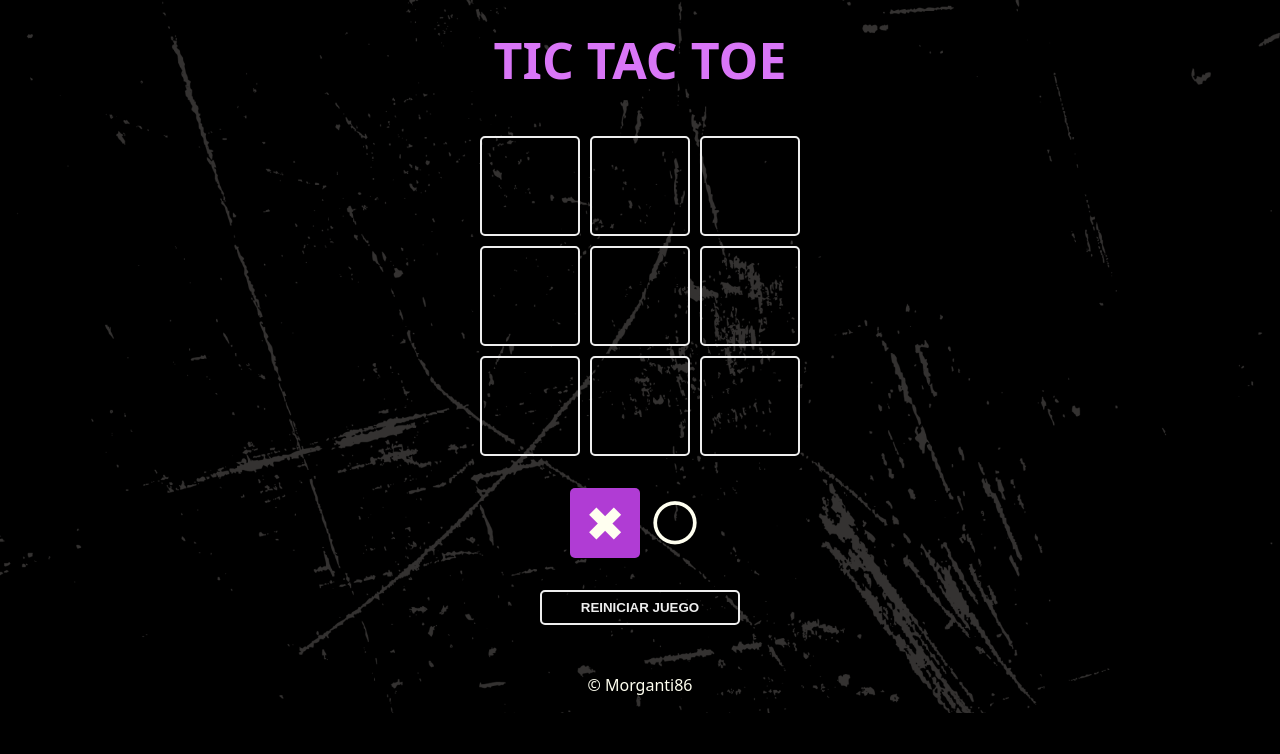
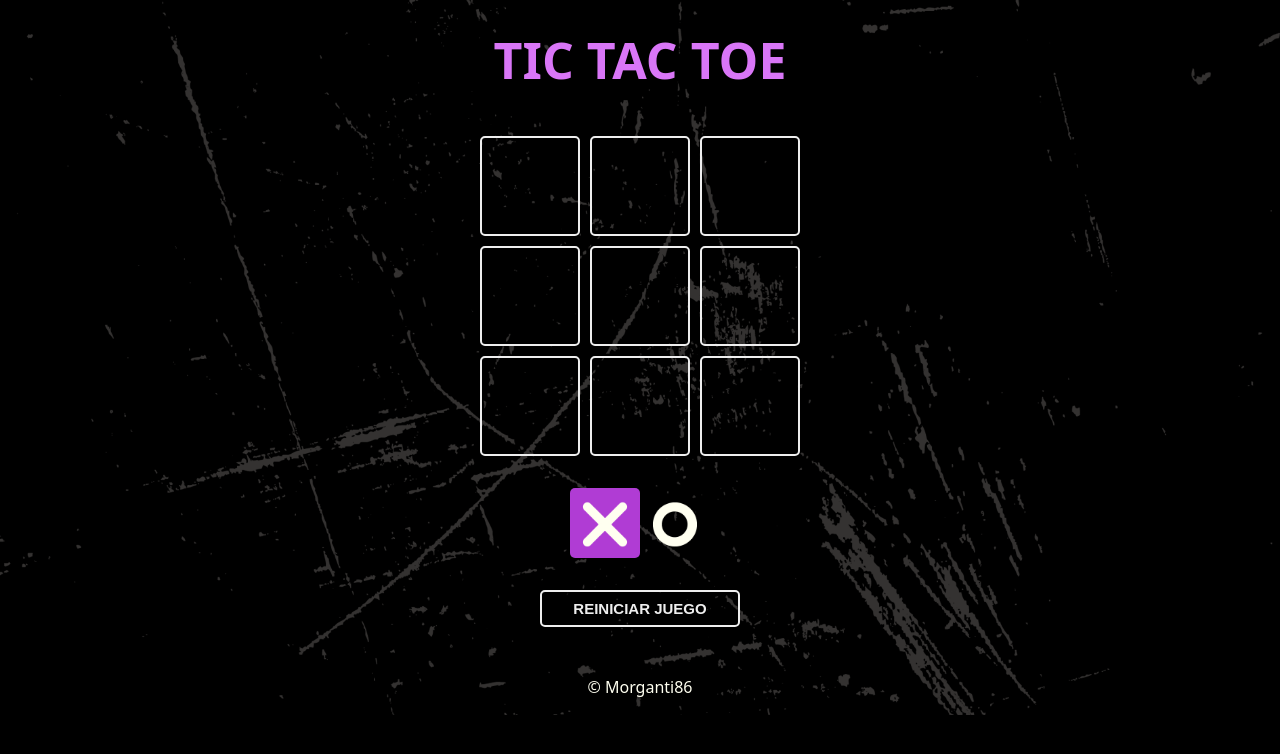
Before and after one commit to Morganti86/tic-tac-toe, a React (Vite) app: page / in a window 1280 px wide. Shown: the top 754 px of the page. Built offline with nearby package versions, Linux system fonts and the light colour scheme.

Commit message:
css adjust 3

```diff
--- a/src/components/Constants.jsx
+++ b/src/components/Constants.jsx
@@ -1,6 +1,6 @@
 export const TURNS = {
-  X: "✖",
-  O: "〇",
+  X: "❌", //"✖"
+  O: "⭕", //"〇"
 };
 
 export const WINNER_COMBOS = [
--- a/src/index.css
+++ b/src/index.css
@@ -4,26 +4,19 @@
   font-size: 16px;
   line-height: 24px;
   font-weight: 400;
-
   color-scheme: light dark;
   color: ivory;
   background-color: black;
-
   font-synthesis: none;
   text-rendering: optimizeLegibility;
-  /* -webkit-font-smoothing: antialiased;
-  -moz-osx-font-smoothing: grayscale; */
   -webkit-text-size-adjust: 100%;
 }
 
 
 body {
-  /* background-color: white; */
   margin: 0;
   display: flex;
   justify-content: center;
-  /* min-width: 320px;
-  min-height: 100vh; */
   font-family: system-ui, -apple-system, BlinkMacSystemFont, "Segoe UI", Roboto,
     Oxygen, Ubuntu, Cantarell, "Open Sans", "Helvetica Neue", sans-serif;
   background-image: url("/Background.png");
@@ -32,7 +25,6 @@ body {
 }
 
 h1 {
-  /* color: rgb(223, 144, 247); */
   color: rgb(217, 118, 247);
   font-size: 50px;
 }
@@ -62,6 +54,7 @@ h1 {
   width: 200px;
   border-radius: 5px;
   transition: 0.2s;
+  font-size: 15px;
   font-weight: bold;
   cursor: pointer;
   text-transform: uppercase;
@@ -123,15 +116,6 @@ h1 {
   gap: 20px;
 }
 
-/* .winner .win {
-  margin: 0 auto;
-  width: fit-content;
-  border: 2px solid #eee;
-  border-radius: 10px;
-  display: flex;
-  gap: 15px;
-} */
-
 .square {
   width: 100px;
   height: 100px;
@@ -140,7 +124,7 @@ h1 {
   display: grid;
   place-items: center;
   cursor: pointer;
-  font-size: 48px;
+  font-size: 40px;
   color: transparent;
   text-shadow: 0 0 0 ivory;
 }
```
Also changed, not shown: 1 other file (tests, documents, lock files or other folders).
